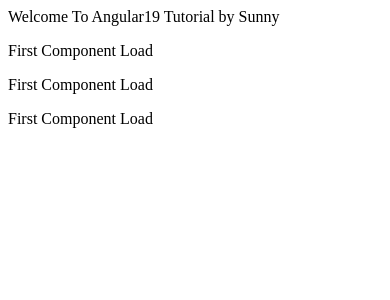
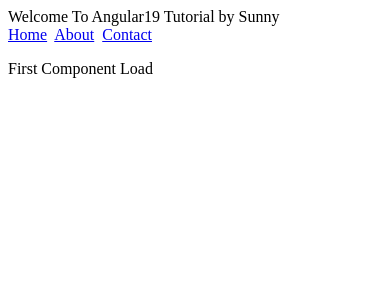
Before and after one commit to sunnysood1may/Angular19Tutorial, an Angular app: page / in a window 390 px wide. Shown: the top 300 px of the page. Built offline with nearby package versions, Linux system fonts and the light colour scheme.

Commit message:
Angular Routing

```diff
--- /dev/null
+++ b/src/app/about/about.component.html
@@ -0,0 +1 @@
+<p>about works!</p>
--- a/src/app/app.component.html
+++ b/src/app/app.component.html
@@ -50,49 +50,19 @@
   .pill-group .pill:nth-child(6n + 5) {
     --pill-accent: var(--hot-red);
   }
-
-  .pill-group svg {
-    margin-inline-start: 0.25rem;
-  }
-
-  .social-links {
-    display: flex;
-    align-items: center;
-    gap: 0.73rem;
-    margin-top: 1.5rem;
-  }
-
-  .social-links path {
-    transition: fill 0.3s ease;
-    fill: var(--gray-400);
-  }
-
-  .social-links a:hover svg path {
-    fill: var(--gray-900);
-  }
-
-  @media screen and (max-width: 650px) {
-    .content {
-      flex-direction: column;
-      width: max-content;
-    }
-
-    .divider {
-      height: 1px;
-      width: 100%;
-      background: var(--red-to-pink-to-purple-horizontal-gradient);
-      margin-block: 1.5rem;
-    }
-  }
 </style>
 
 <main class="main">
   <div class="content">
     Welcome To Angular19 Tutorial by Sunny
   </div>
-  <app-first />
-  <app-first></app-first>
-  <app-first />
 </main>
 
+<div>
+  <a routerLink="/">Home</a>&nbsp;
+  <a routerLink="about">About</a>&nbsp;
+  <a routerLink="contact">Contact</a>
+</div>
+
+
 <router-outlet />
--- a/src/app/app.component.ts
+++ b/src/app/app.component.ts
@@ -1,10 +1,10 @@
 import { Component } from '@angular/core';
-import { RouterOutlet } from '@angular/router';
+import { RouterLink, RouterOutlet } from '@angular/router';
 import { FirstComponent } from './first/first.component';
 
 @Component({
   selector: 'app-root',
-  imports: [RouterOutlet, FirstComponent],
+  imports: [RouterOutlet, RouterLink],
   templateUrl: './app.component.html',
   styleUrl: './app.component.css'
 })
--- a/src/app/app.routes.ts
+++ b/src/app/app.routes.ts
@@ -1,3 +1,16 @@
 import { Routes } from '@angular/router';
+import { AboutComponent } from './about/about.component';
+import { FirstComponent } from './first/first.component';
+import { ContactComponent } from './contact/contact.component';
 
-export const routes: Routes = [];
+export const routes: Routes = [
+    {
+        path: '', component: FirstComponent
+    },
+    {
+        path: 'about', component: AboutComponent
+    },
+    {
+        path: 'contact', component: ContactComponent
+    }
+];
--- /dev/null
+++ b/src/app/contact/contact.component.html
@@ -0,0 +1 @@
+<p>contact works!</p>
```
Also changed, not shown: src/app/about/about.component.ts (added, +11 -0 lines), src/app/contact/contact.component.ts (added, +11 -0 lines), src/app/about/about.component.css (added), src/app/contact/contact.component.css (added), 2 other files (tests, documents, lock files or other folders).
